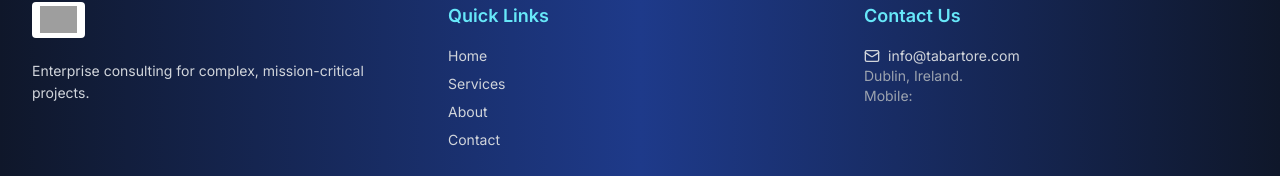
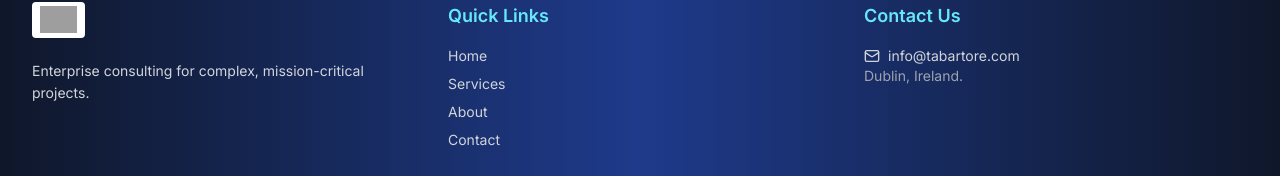
Before and after one commit to ajainsgp/tabartore-solutions, a React (Vite) app: page /contact in a window 1280 px wide. Shown: the part 1517-1693 px from the top of the page. Built offline with nearby package versions, Linux system fonts and the light colour scheme; grey boxes are pictures that could not be loaded.

Commit message:
update to deploy file to test deployment on hostinger again3

```diff
--- a/src/components/Footer.jsx
+++ b/src/components/Footer.jsx
@@ -54,7 +54,6 @@ const Footer = () => {
               <span>info@tabartore.com</span>
             </a>
             <p className="text-sm text-gray-400">Dublin, Ireland.</p>
-            <p className="text-sm text-gray-400">Mobile: </p>
           </div>
         </div>
 
```
